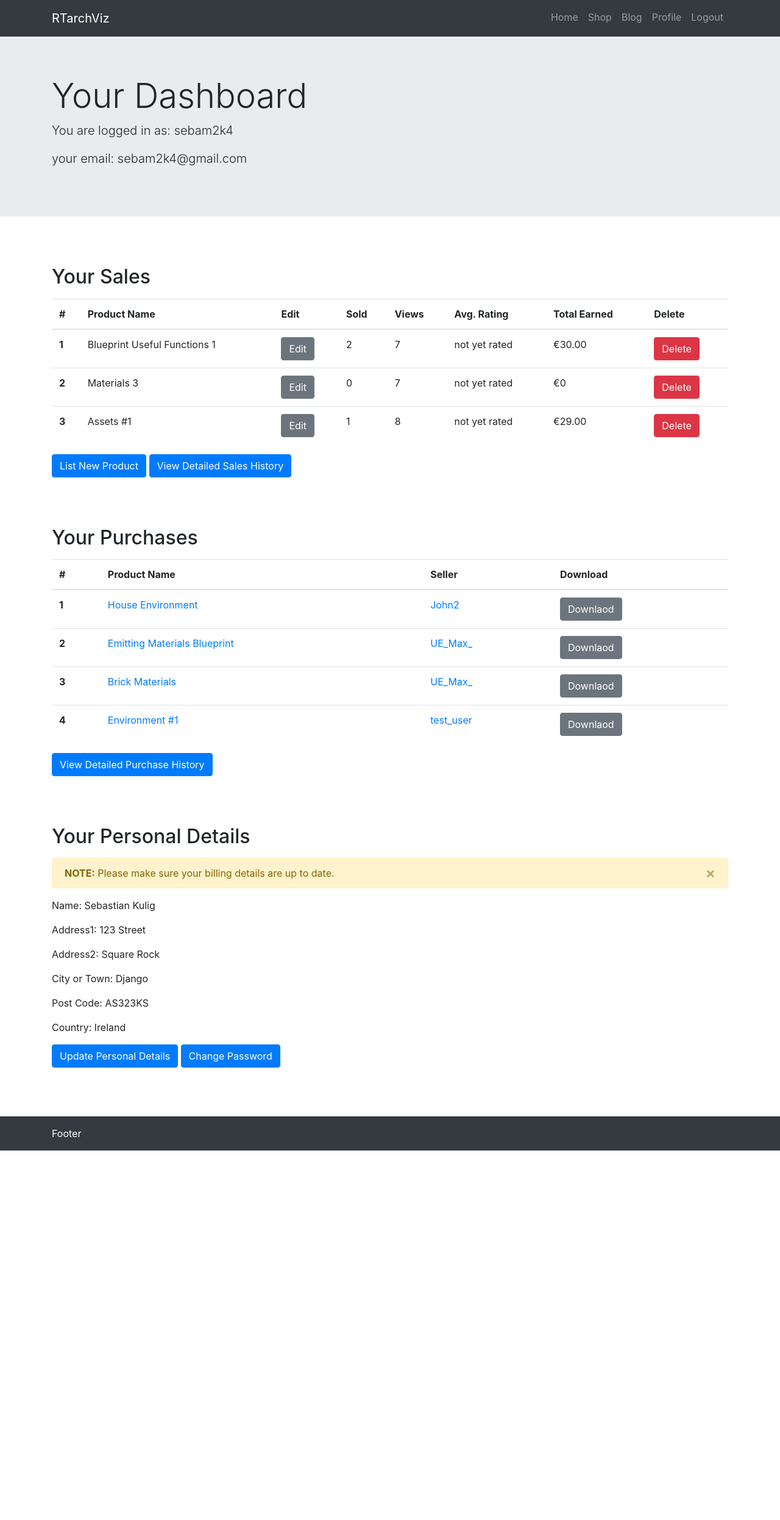
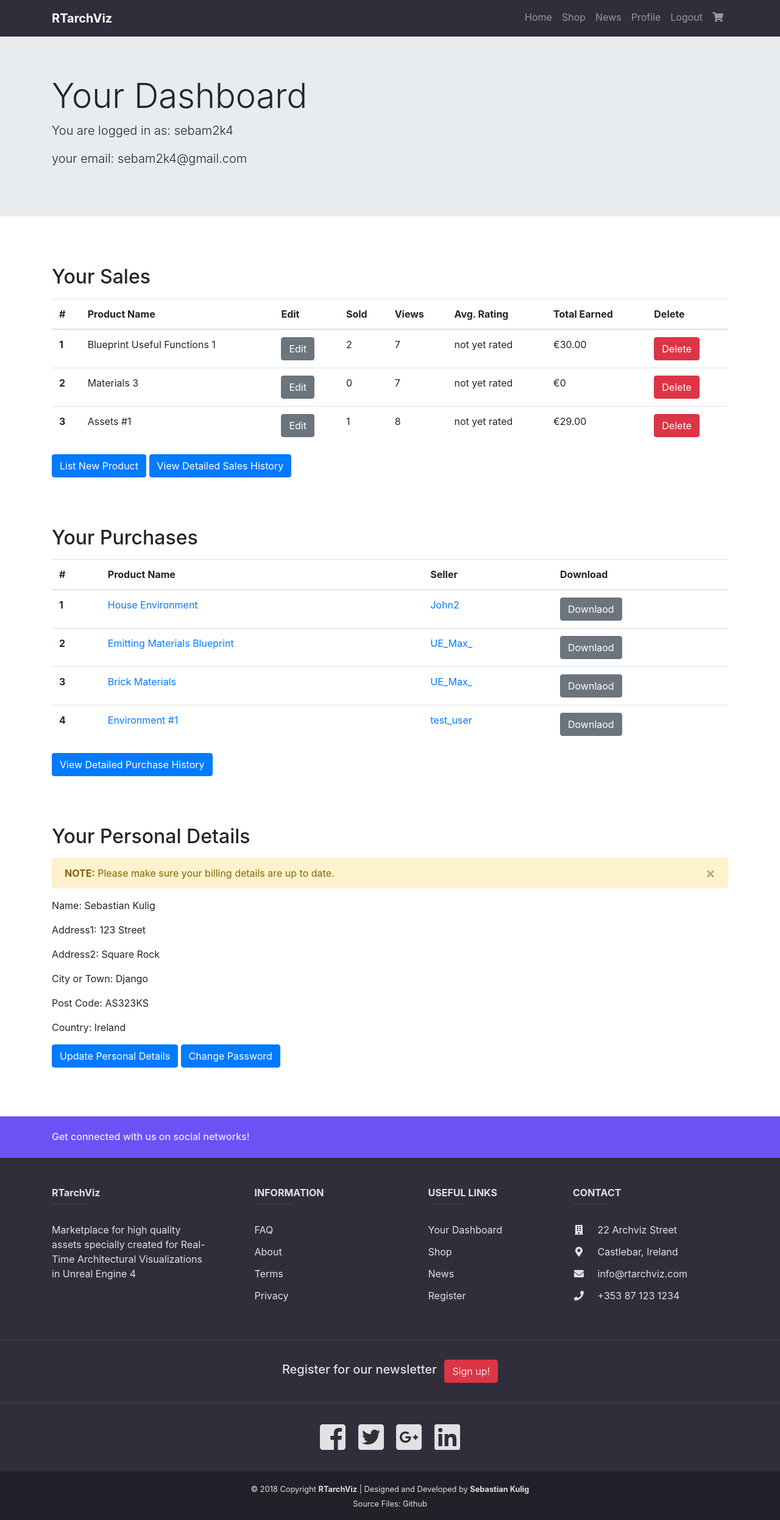
Before and after one commit to sebam2k4/RTarchViz, a Django app: page /accounts/dashboard/ in a window 1280 px wide. Shown: the whole page at 61% size. Before the commit the page ends 1887 px from the top, so only its background shows below. Run offline with Django 3.2, Linux system fonts and the light colour scheme; a user stored in the database is signed in; data comes from the database, SQL or seed files in the repository; both versions use the stored data as it was after the commit; some libraries are stand-ins or nearby versions.

Commit message:
Created Footer

```diff
--- a/static/css/global-styles.css
+++ b/static/css/global-styles.css
@@ -31,3 +31,43 @@ section {
 article {
   margin-bottom: 5em;
 }
+
+.footer,
+.footer a {
+  color: rgba(255,255,255,.86)
+}
+
+.footer a:hover {
+  color: rgba(255,255,255,1);
+}
+.footer-links li {
+  list-style-type: none;
+  margin-bottom: 0.75rem;
+}
+
+.footer hr {
+  border-color: #48455a;
+}
+
+.footer .footer-links hr {
+  width: 60px;
+}
+
+
+
+/* COLORS */
+.bg-indigo {
+  background-color: #6b52f5;
+}
+
+.text-indigo {
+  color: #6b52f5;
+}
+
+.bg-dark {
+  background-color: #302e3a !important;
+}
+
+.bg-dark-2 {
+  background-color: #212129
+}
--- a/templates/base.html
+++ b/templates/base.html
@@ -16,13 +16,17 @@
     {% block head_js %}{% endblock head_js %}
   </head>
   <body>
+
+    {# Navigation #}
     <nav class="navbar navbar-expand-sm navbar-dark bg-dark nav-underline">
       <div class="container">
-      <a class="navbar-brand" href="{% url 'homepage' %}">RTarchViz</a>
+        <a class="navbar-brand font-weight-bold" href="{% url 'homepage' %}">RTarchViz</a>
         <button class="navbar-toggler" type="button" data-toggle="collapse" data-target="#navbarNav" aria-controls="navbarNav" aria-expanded="false" aria-label="Toggle navigation">
           <span class="navbar-toggler-icon"></span>
         </button>
         <div class="collapse navbar-collapse justify-content-end" id="navbarNav">
+
+          {# Navigation Links #}
           <ul class="navbar-nav">
             {% with url_name=request.resolver_match.url_name %}
               <li class="nav-item {% if url_name == 'homepage'  %}active{% endif %}">
@@ -32,7 +36,7 @@
                 <a class="nav-link" href="{% url 'products_list' %}">Shop</a>
               </li>
               <li class="nav-item {% if url_name == 'posts_list'  %}active{% endif %}">
-              <a class="nav-link" href="{% url 'posts_list' %}">Blog</a>
+                <a class="nav-link" href="{% url 'posts_list' %}">News</a>
               </li>
               {% if not request.user.is_authenticated %}
                 <li class="nav-item {% if url_name == 'login'  %}active{% endif %}">
@@ -50,26 +54,32 @@
                   <a class="nav-link" href="{% url 'logout' %}">Logout</a>
                 </li>
               {% endif %}
-            {% if product_count != 0 %}
                 <li class="nav-item {% if url_name == 'view_cart' %}active{% endif %}">
                   <a class="nav-link" href="{% url 'view_cart' %}">
-                  Cart
-                  <span>Items: {{ product_count }}</span>
+                    <i class="fas fa-shopping-cart"></i>
+                    {% if product_count != 0 %}
+                      {{ product_count }}
+                    {% endif %}
                   </a>
                 </li>
+                {% if product_count != 0 %}
                 <li class="nav-item {% if url_name == 'checkout' %}active{% endif %}">
                   <a class="nav-link" href="{% url 'checkout' %}">Checkout</a>
                 </li>
               {% endif %}
             {% endwith %}
           </ul>
+          {# /.Navigation Links#}
+
         </div>
       </div>
     </nav>
+    {# /.Navigation #}
 
     {% block header%}
     {% endblock %}
 
+    {# Flash Messages #}
     {% if messages %}
         <div class="auth-messages">
           {% for message in messages %}
@@ -77,21 +87,128 @@
           {% endfor %}
         </div>
     {% endif %}
+    {# /.Flash Messages #}
 
+    {# Main Content#}
     {% block content %}
     {% endblock %}
+    {# /.Main Content #}
 
-  <footer class="text-white bg-dark p-3 mt-5">
+
+  {# Footer #}
+  <footer class="footer bg-dark pt-0">
+
+    <div class="bg-indigo">
       <div class="container">
-      Footer
+        <div class="row py-4 d-flex align-items-center">
+          <div class="col-md-6 col-lg-5 text-center text-md-left mb-4 mb-md-0">
+            <h6 class="mb-0 white-text">Get connected with us on social networks!</h6>
           </div>
+        </div>
+      </div>
+    </div>
+
+    {# Footer Links #}
+    <div class="container footer-links mt-5 mb-4 text-center text-md-left">
+      <div class="row mt-3">
+        <div class="col-md-3 col-lg-4 col-xl-3 mb-4">
+          <h6 class="font-weight-bold">RTarchViz</h6>
+          <hr class="mb-4 mt-0 d-inline-block mx-auto">
+          <p>Marketplace for high quality assets specially created for Real-Time Architectural Visualizations in Unreal Engine 4</p>
+        </div>
+        <div class="col-md-2 col-lg-2 col-xl-2 mx-auto mb-4">
+          <h6 class="text-uppercase font-weight-bold">Information</h6>
+          <hr class="mb-4 mt-0 d-inline-block mx-auto">
+          <li><a href="#!">FAQ</a></li>
+          <li><a href="#!">About</a></li>
+          <li><a href="#!">Terms</a></li>
+          <li><a href="#!">Privacy</a></li>
+        </div>
+        <div class="col-md-3 col-lg-2 col-xl-2 mx-auto mb-4">
+          <h6 class="text-uppercase font-weight-bold">Useful links</h6>
+          <hr class="mb-4 mt-0 d-inline-block mx-auto">
+          <li><a href="#!">Your Dashboard</a></li>
+          <li><a href="#!">Shop</a></li>
+          <li><a href="#!">News</a></li>
+          <li><a href="#!">Register</a></li>
+        </div>
+        <div class="col-md-4 col-lg-3 col-xl-3">
+          <h6 class="text-uppercase font-weight-bold">Contact</h6>
+          <hr class="mb-4 mt-0 d-inline-block mx-auto">
+          <li><i class="fas fa-building fa-fw mr-3"></i> 22 Archviz Street</li>
+          <li><i class="fas fa-map-marker-alt fa-fw mr-3"></i> Castlebar, Ireland</li>
+          <li><i class="fas fa-envelope fa-fw mr-3"></i> info@rtarchviz.com</li>
+          <li><i class="fas fa-phone fa-fw mr-3"></i> +353 87 123 1234</li>
+        </div>
+      </div>
+    </div>
+    {# /.Footer Links #}
+
+    <hr>
+
+    {# Newsletter #}
+    <div class="newsletter text-center py-3">
+        <ul class="list-unstyled list-inline mb-0">
+            <li class="list-inline-item">
+                <h5 class="mb-1">Register for our newsletter</h5>
+            </li>
+            <li class="list-inline-item">
+                <a href="#!" class="btn btn-danger">Sign up!</a>
+            </li>
+        </ul>
+    </div>
+    {# /.Newsletter #}
+
+    <hr>
+
+    {# Social buttons #}
+    <div class="social-buttons text-center py-3 text-indigo">
+      <ul class="list-unstyled list-inline">
+        <li class="list-inline-item">
+          <a class="mx-1" href="#!">
+            <i class="fab fa-facebook-square fa-3x"></i>
+          </a>
+        </li>
+        <li class="list-inline-item">
+        <a class=" mx-1" href="#!">
+            <i class="fab fa-twitter-square fa-3x"></i>
+        </a>
+        </li>
+        <li class="list-inline-item">
+          <a class="mx-1" href="#!">
+            <i class="fab fa-google-plus-square fa-3x"></i>
+          </a>
+        </li>
+        <li class="list-inline-item">
+          <a class="mx-1" href="#!">
+            <i class="fab fa-linkedin fa-3x"></i>
+          </a>
+        </li>
+      </ul>
+    </div>
+    {# /.Social buttons #}
+
+    {# Copyright #}
+    <div class="footer-copyright bg-dark-2 py-3 text-center small-text">
+      <div>
+        <small>© 2018 Copyright <strong>RTarchViz</strong> | Designed and Developed by <strong>Sebastian Kulig</strong></small>
+      </div>
+      <div>
+        <small>Source Files: <a href="https://github.com/sebam2k4/RTarchViz" target="_blank">Github</a></small>
+      </div>
+    </div>
+    {# /.Copyright #}
+
   </footer>
+  {# /.Footer #}
 
     <!-- Bootstrap 4.0 JS and its dependencies: -->
     <script src="https://code.jquery.com/jquery-3.2.1.slim.min.js" integrity="sha384-KJ3o2DKtIkvYIK3UENzmM7KCkRr/rE9/Qpg6aAZGJwFDMVNA/GpGFF93hXpG5KkN" crossorigin="anonymous"></script>
     <script src="https://cdnjs.cloudflare.com/ajax/libs/popper.js/1.12.9/umd/popper.min.js" integrity="sha384-ApNbgh9B+Y1QKtv3Rn7W3mgPxhU9K/ScQsAP7hUibX39j7fakFPskvXusvfa0b4Q" crossorigin="anonymous"></script>
     <script src="https://maxcdn.bootstrapcdn.com/bootstrap/4.0.0/js/bootstrap.min.js" integrity="sha384-JZR6Spejh4U02d8jOt6vLEHfe/JQGiRRSQQxSfFWpi1MquVdAyjUar5+76PVCmYl" crossorigin="anonymous"></script>
-  <!-- GLOBAL JS:  -->
+    <!-- Font Awesome 5 -->
+    <script defer src="https://use.fontawesome.com/releases/v5.0.10/js/all.js" integrity="sha384-slN8GvtUJGnv6ca26v8EzVaR9DC58QEwsIk9q1QXdCU8Yu8ck/tL/5szYlBbqmS+" crossorigin="anonymous"></script>
+    <!-- Global JS:  -->
     <script src="{% static 'js/global-scripts.js' %}"></script>
     <!-- App/page specific JS: -->
     {% block body_js %}{% endblock %}
```
Also changed, not shown: db.sqlite3. Lines whose indentation alone changed are shown as unchanged.
